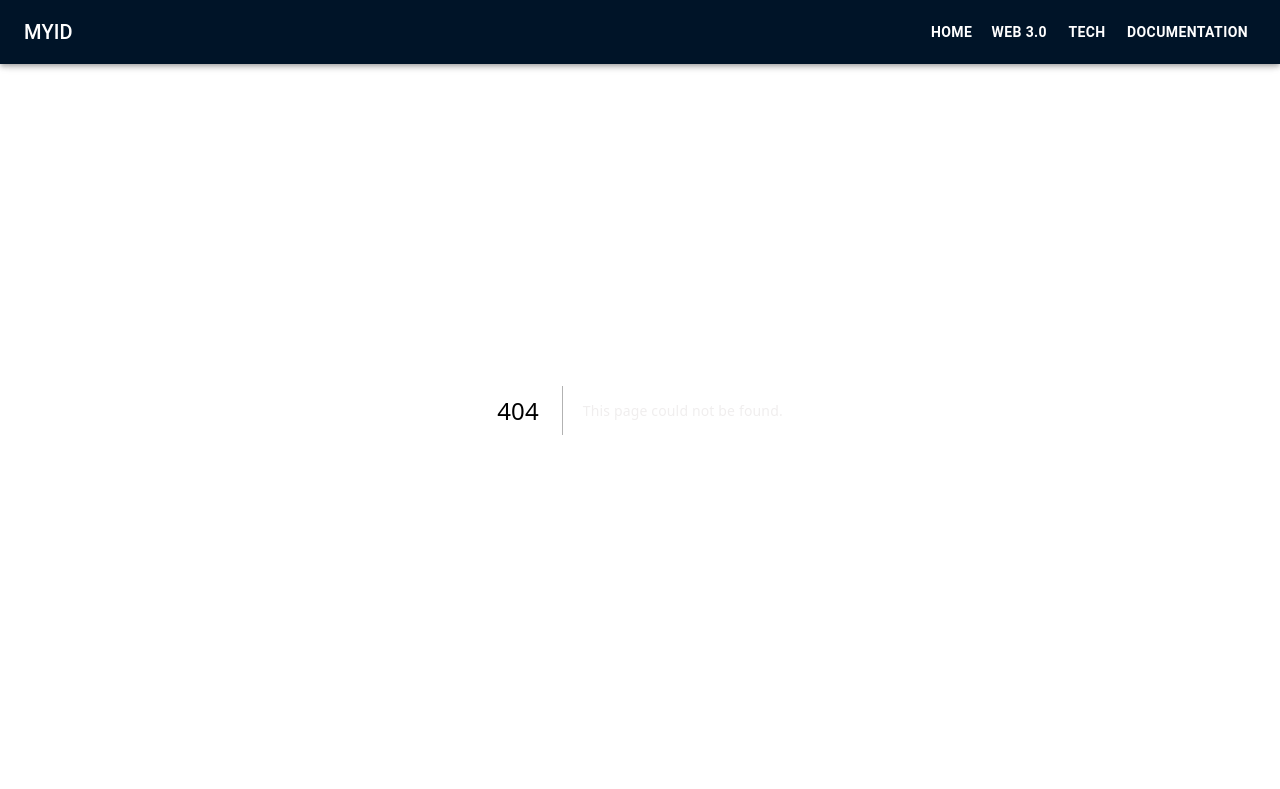
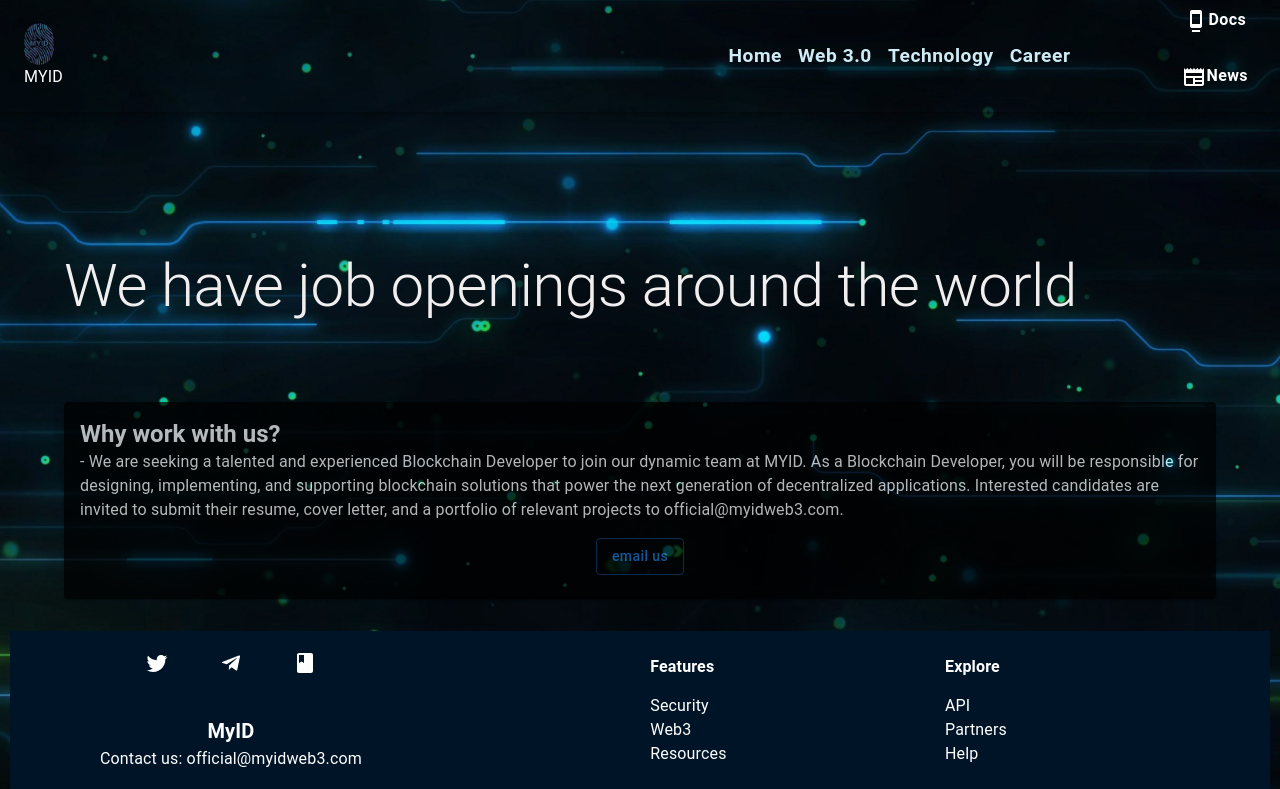
Before and after one commit to LynkWave/myid, a Next.js app: page /career in a window 1280 px wide. Before the commit this address had no page. Shown: the top 789 px of the page. Built offline with nearby package versions, Linux system fonts and the light colour scheme.

Commit message:
CSS modified/career page added

```diff
--- a/app/about/page.js
+++ /dev/null
@@ -1,14 +0,0 @@
-import React from 'react'
-import { Typography, Container } from '@mui/material'
-
-const about = () => {
-    return (
-        <Container sx={{ mt: '10rem' }}>
-            <Typography color={'white'}>
-                MYID is a Decentralized Identity Aggregator that links user identities across multiple decentralized networks. It offers dApps a reliable method for acquiring real-time digital identity data across various blockchains and dApps. With its DID indexing protocol and Substrate-built distributed DID validation blockchain, MYID provides a decentralized service that validates identity aggregation, eliminating redundant code and the difficulties of dealing with unknown DID mechanisms. Users can construct and submit their DID methods to MYID, simplifying access to identity data in Web3.
-            </Typography>
-        </Container>
-    )
-}
-
-export default about
--- /dev/null
+++ b/app/career/page.js
@@ -0,0 +1,43 @@
+// pages/careers.js
+import React from 'react'
+import Link from 'next/link';
+import Head from 'next/head';
+import { Container, Typography, Card, CardContent, CardMedia, Button } from '@mui/material';
+
+const career = () => {
+    return (
+        <Container >
+            <Head>
+                <title>Myid - Careers</title>
+            </Head>
+            {/* <Typography variant="h4">
+                Careers at Myid
+            </Typography> */}
+            <Typography variant='h2' sx={{ mt: { xs: '10rem', md: "10rem", lg: '15rem' } }}>
+                We have job openings around the world
+            </Typography>
+            <Card sx={{ mt: '5rem', backgroundColor: 'black', opacity: '0.7', display: 'flex', flexDirection: 'column', justifyContent: 'center', alignItems: 'center' }}
+            >
+                <CardMedia
+                    component="logo.png"
+                    alt="Logo"
+                    height="160"
+                    image="/litentry-logo.png"  // Add the path to your logo image
+                />
+                <CardContent >
+                    <Typography variant="h5" fontWeight={"bold"} component="div" color={"white"}>
+                        Why work with us?
+                    </Typography>
+                    <Typography variant='h7' pt={"5rem"} color={"white"}>
+                        - We are seeking a talented and experienced Blockchain Developer to join our dynamic team at MYID. As a Blockchain Developer, you will be responsible for designing, implementing, and supporting blockchain solutions that power the next generation of decentralized applications.
+                        Interested candidates are invited to submit their resume, cover letter, and a portfolio of relevant projects to official@myidweb3.com.
+                    </Typography>
+                </CardContent>
+                <Button variant='outlined' sx={{ textTransform: 'none' }} href="mailto:official@myidweb3.com">email us</Button>.
+
+            </Card>
+        </Container >
+    );
+};
+
+export default career;
--- a/app/component/compart.js
+++ b/app/component/compart.js
@@ -60,6 +60,7 @@
             paddingY: '50px',
             padding: '50px',
             display: 'flex',
+            flexDirection: { xs: "column", md: 'column', lg: 'row' },
             justifyContent: 'space-between',
             alignItems: 'center',
             width: '100%', // You can adjust the width as needed
--- a/app/component/footer.js
+++ b/app/component/footer.js
@@ -2,11 +2,12 @@
 import TwitterIcon from '@mui/icons-material/Twitter';
 import TelegramIcon from '@mui/icons-material/Telegram';
 import BookIcon from '@mui/icons-material/Book';
+import { Email } from '@mui/icons-material';
 import { Box, Container, Typography, Grid } from '@mui/material';
 
 const Footer = () => {
     return (
-        <>
+        <Box sx={{ mt: '2rem', }}>
             <Grid container sx={{
                 display: 'flex',
                 flexDirection: 'row',
@@ -34,40 +35,48 @@
                     >
                         {/* Twitter */}
                         <div style={{ flex: 1 }}>
-                            <a href="https://twitter.com/MYID2022">
+                            <a href="https://twitter.com/MYID2022" target='_blank'>
                                 <TwitterIcon size={25} style={{ color: 'white' }} />
                             </a>
                         </div>
 
                         {/* Telegram */}
                         <div style={{ flex: 1 }}>
-                            <a href="http://t.me/MYIDweb3">
+                            <a href="http://t.me/MYIDweb3" target='_blank'>
                                 <TelegramIcon size={25} style={{ color: 'white' }} />
                             </a>
                         </div>
 
                         {/* GitBook */}
                         <div style={{ flex: 1 }}>
-                            <a href="https://myid-1.gitbook.io/web3/">
+                            <a href="https://myid-1.gitbook.io/web3/" target='_blank'>
                                 <BookIcon size={25} style={{ color: 'white' }} />
                             </a>
                         </div>
+                        {/* <div style={{ flex: 1 }}>
+                            <a href="official@myidweb3.com" target='_blank'>
+                                <Email size={25} style={{ color: 'white' }} />
+                            </a>
+                        </div> */}
 
                     </Box>
-                    <Box sx={{ padding: "20px" }} >
-                        <Typography variant='h5' sx={{ fontWeight: "bold" }} >
+                    <Box sx={{ padding: "20px", display: 'flex', flexDirection: 'column' }} >
+                        <Typography variant='h6' sx={{ fontWeight: "bold", color: 'white' }} >
                             MyID
                         </Typography>
-                        <Typography variant='h6' sx={{ fontWeight: "thin", color: 'white' }} >
+                        {/* <Typography variant='h8' sx={{ fontWeight: "bold", color: 'white' }} >
                             by LynkWave
+                        </Typography> */}
+                        <Typography variant='h8' sx={{ color: 'white' }} >
+                            Contact us: official@myidweb3.com
                         </Typography>
+
                     </Box>
                 </Grid>
                 <Grid item sx={{ display: 'flex', flexDirection: "column", color: "white" }} >
                     <a style={{ fontWeight: 'bold', marginBottom: "15px" }} >Features</a>
                     <a >Security</a>
                     <a >Web3</a>
-                    <a >White paper</a>
                     <a >Resources</a>
                 </Grid>
                 <Grid item xs={1} sm={1} md={2} lg={3} xl={3} sx={{ display: 'flex', flexDirection: "column", color: "white" }} >
@@ -75,7 +84,6 @@
                     <a >API</a>
                     <a >Partners</a>
                     <a >Help</a>
-                    <a >Community</a>
                 </Grid>
             </Grid>
             <Box sx={{ textAlign: "center", justifyContent: 'center', alignItems: 'center' }}>
@@ -84,7 +92,7 @@
                 <span className="inline-flex sm:ml-auto sm:mt-0 mt-2 justify-center sm:justify-start">
                 </span>
             </Box  >
-        </>
+        </Box>
 
     )
 }
--- a/app/component/navbar.js
+++ b/app/component/navbar.js
@@ -16,13 +16,12 @@
 import Toolbar from '@mui/material/Toolbar';
 import Typography from '@mui/material/Typography';
 import Button from '@mui/material/Button';
-const { default: Link } = require("next/link")
-
+import { Dock, Newspaper } from '@mui/icons-material';
 
 const drawerWidth = 240;
-const navItems = ['Home', 'Web 3.0', 'Tech', 'Documentation'];
+const navItems = ['Home', 'Web  3.0', 'Technology', 'Career'];
 const hrefs = [
-    '/', 'web3', 'tech', 'https://myid-1.gitbook.io/web3/'
+    '/', '/web3', '/tech', '/career'
 ];
 
 
@@ -36,14 +35,15 @@
 
     const drawer = (
         <Box onClick={handleDrawerToggle} sx={{ textAlign: 'center' }}>
-            {/* <Typography variant="h6" sx={{ my: 2, cursor:'pointer' }}>
-                MYID
-            </Typography> */}
-            <Link href="/">
-                <svg xmlns="http://www.w3.org/2000/svg" fill="none" viewBox="0 0 24 24" strokeWidth={1.5} stroke="currentColor" className="w-10 h-10 text-white transition-colors duration-300 group-hover:text-blue-500 cursor-pointer">
-                    <path strokeLinecap="round" strokeLinejoin="round" d="M7.864 4.243A7.5 7.5 0 0119.5 10.5c0 2.92-.556 5.709-1.568 8.268M5.742 6.364A7.465 7.465 0 004.5 10.5a7.464 7.464 0 01-1.15 3.993m1.989 3.559A11.209 11.209 0 008.25 10.5a3.75 3.75 0 117.5 0c0 .527-.021 1.049-.064 1.565M12 10.5a14.94 14.94 0 01-3.6 9.75m6.633-4.596a18.666 18.666 0 01-2.485 5.33" />
-                </svg>
-            </Link>
+            <Box sx={{ display: 'flex', gap: '1rem' }}>
+                <img width={"40"} height={"60"} style={{ borderRadius: '500px', opacity: '0.6' }} src="logo.png" alt="content" />
+
+                <Typography variant="h6" sx={{ my: 2 }}>
+                    MYID
+                </Typography>
+            </Box>
+
+
             <Divider />
             <List>
                 {navItems.map((item, index) => (
@@ -53,9 +53,12 @@
                                 <ListItemText primary={item} />
                             </a>
                         </ListItemButton>
+
                     </ListItem>
                 ))}
+
             </List>
+
         </Box>
     );
 
@@ -64,7 +67,7 @@
     return (
         <Box sx={{ display: 'flex' }}>
             <CssBaseline />
-            <AppBar component="nav" sx={{ bgcolor: '#001428' }}>
+            <AppBar component="nav" sx={{ bgcolor: 'transparent' }}>
                 <Toolbar>
                     <IconButton
                         color="inherit"
@@ -75,23 +78,37 @@
                     >
                         <MenuIcon />
                     </IconButton>
+
                     <Typography
-                        variant="h6"
+                        variant="h7s"
                         component="div"
-                        sx={{ flexGrow: 1, cursor: 'pointer', display: { xs: 'none', sm: 'block' } }}
+                        sx={{ flexGrow: 1, display: { xs: 'none', sm: 'block' } }}
                     >
+                        <img width={"30"} height={"40"} style={{ borderRadius: '500px', opacity: '0.6' }} src="logo.png" alt="content" />
+
                         MYID
                     </Typography>
-
                     <Box sx={{ display: { xs: 'none', sm: 'block' } }}>
                         {navItems.map((item, index) => (
-                            <Button
-                                key={item}
-                                href={hrefs[index]}
-                                sx={{ color: '#fff', background: 'transparent', fontWeight: 'bold', '&:hover': { color: '#87CEFA', background: 'transparent' } }}>
+                            <Button variant='text' key={item} href={hrefs[index]} sx={{ color: '#CEECF5', textTransform: 'none', fontSize: '1.2rem', fontWeight: 'bold' }}>
                                 {item}
                             </Button>
                         ))}
+
+                    </Box>
+                    <Box>
+                        <Button variant='text' href="https://myid-1.gitbook.io/web3/" target='/blank' sx={{ display: { xs: 'none', sm: 'flex' }, color: 'white', textTransform: 'none', ml: '6rem' }}>
+                            <h3>
+                                <Dock />
+                                Docs
+                            </h3>
+                        </Button>
+                        <Button variant='text' href="https://medium.com/@My-ID" target='_blank' sx={{ display: { xs: 'none', sm: 'flex' }, color: 'white', textTransform: 'none', ml: '6rem' }}>
+                            <h3>
+                                <Newspaper />
+                                News
+                            </h3>
+                        </Button>
                     </Box>
                 </Toolbar>
             </AppBar>
@@ -116,4 +133,12 @@
     );
 }
 
+// DrawerAppBar.propTypes = {
+//     /**
+//      * Injected by the documentation to work in an iframe.
+//      * You won't need it on your project.
+//      */
+//     window: PropTypes.func,
+// };
+
 export default DrawerAppBar;
--- a/app/component/statics.js
+++ b/app/component/statics.js
@@ -11,11 +11,11 @@
 
     useEffect(() => {
         if (inView) {
-          setIsCounting(true);
+            setIsCounting(true);
         }
-      }, [inView]);
+    }, [inView]);
     return (
-        <Container sx={{ display: 'flex', justifyContent: 'space-between', padding: '100px'}} >
+        <Container sx={{ display: 'flex', flexDirection: { xs: "column", sm: 'row' }, justifyContent: 'space-between', padding: '100px' }} >
             <Box
                 display="flex"
                 flexDirection="column"
@@ -28,11 +28,11 @@
                 border={1}
                 borderColor="white"
             >
-                <CountUp end='20000' duration={4} style={{ color: "white", fontSize: "70px", fontWeight: "bold" }} />
+                <CountUp end='20000' duration={4} style={{ color: "white", fontSize: "3rem", fontWeight: "bold" }} />
 
                 <Typography
-                variant="h5"
-                sx={{fontWeight: 'bold', color: 'white'}}
+                    variant="h6"
+                    sx={{ fontWeight: 'bold', color: 'white' }}
                 >
                     Users
                 </Typography>
@@ -49,11 +49,11 @@
                 border={1}
                 borderColor="white"
             >
-                                <CountUp end='13000' duration={4} style={{ color: "white", fontSize: "70px", fontWeight: "bold" }} />
+                <CountUp end='13000' duration={4} style={{ color: "white", fontSize: "3rem", fontWeight: "bold" }} />
 
                 <Typography
-                variant="h5"
-                sx={{fontWeight: 'bold', color: 'white'}}
+                    variant="h6"
+                    sx={{ fontWeight: 'bold', color: 'white' }}
                 >
                     Downloads
                 </Typography>
@@ -70,11 +70,11 @@
                 border={1}
                 borderColor="white"
             >
-                                <CountUp end='60000' duration={4} style={{ color: "white", fontSize: "70px", fontWeight: "bold" }} />
+                <CountUp end='60000' duration={4} style={{ color: "white", fontSize: "3rem", fontWeight: "bold" }} />
 
                 <Typography
-                variant="h5"
-                sx={{fontWeight: 'bold', color: 'white'}}
+                    variant="h6"
+                    sx={{ fontWeight: 'bold', color: 'white' }}
                 >
                     Subscribers
                 </Typography>
--- a/app/tech/page.js
+++ b/app/tech/page.js
@@ -30,12 +30,17 @@
     ]
     return (
 
-        <Box sx={{ mt: '6rem', width: '100%', px: '300px', py: '100px' }}>
+        <Container sx={{
+            mt: '2rem', width: '100%', display: "flex",
+            flexDirection: 'column',
+            justifyContent: "center",
+            alignItems: "center"
+        }}>
             <Typography
                 sx={{
                     display: "flex",
                     width: "full",
-                    py: '50px',
+                    py: '6rem',
                     justifyContent: "center",
                     alignItems: "center",
                     fontWeight: "bold",
@@ -49,7 +54,8 @@
                 rowSpacing={7}
                 columnSpacing={{ xs: 1, sm: 2, md: 3 }}
                 sx={{
-                    display: "flex",
+                    display: 'flex',
+                    flexDirection: { xs: "column", md: 'row' },
                     justifyContent: "center",
                     alignItems: "center"
                 }}
@@ -60,7 +66,7 @@
                         item xs={6}
                     >
                         <Card
-                            sx={{ maxWidth: 345 }}>
+                            sx={{ maxWidth: 360 }}>
                             <CardMedia
                                 sx={{ height: 140 }}
                                 image={`/${card.image}`}
@@ -68,7 +74,7 @@
                             />
                             <CardContent>
                                 <Typography
-                                 gutterBottom variant="h5" component="div">
+                                    gutterBottom variant="h5" component="div">
                                     {card.title}
                                 </Typography>
                                 <Typography variant="body2" color="text.secondary">
@@ -79,7 +85,7 @@
                     </Grid>
                 ))}
             </Grid>
-        </Box>
+        </Container>
     )
 }
 
--- a/app/web3/page.js
+++ b/app/web3/page.js
@@ -10,7 +10,7 @@
                 </h7>
 
             </Container>
-            <Container sx={{ mt: '4rem', display: 'flex', flexDirection: "row", }} >
+            <Container sx={{ mt: '4rem', display: 'flex', flexDirection: { xs: "column", md: 'row' } }} >
                 <Box sx={{ display: 'flex', flexDirection: 'column', alignItems: 'center', justifyContent: 'center', bgcolor: 'black', opacity: '0.7', borderRadius: '1rem', padding: '1rem' }}>
                     <Typography variant='h4' color={"GrayText"} mb={'0.6rem'}> Cross-chain Identity </Typography>
                     <Container>
@@ -28,7 +28,7 @@
                     </h5>
                 </Box>
             </Container>
-            <Container sx={{ mt: '4rem', display: 'flex', flexDirection: "row", }} >
+            <Container sx={{ mt: '4rem', display: 'flex', flexDirection: { xs: "column", md: 'row' } }} >
                 <Box sx={{ display: 'flex', flexDirection: 'column', alignItems: 'center', justifyContent: 'center', bgcolor: '#021A2F', opacity: '0.7', borderRadius: '1rem', padding: '1rem' }}>
 
                     <Typography variant='h4' color={"GrayText"} mb={'0.6rem'}>
```
Also changed, not shown: app/component/content.js (+17 -27 lines). Lines whose indentation alone changed are shown as unchanged.
